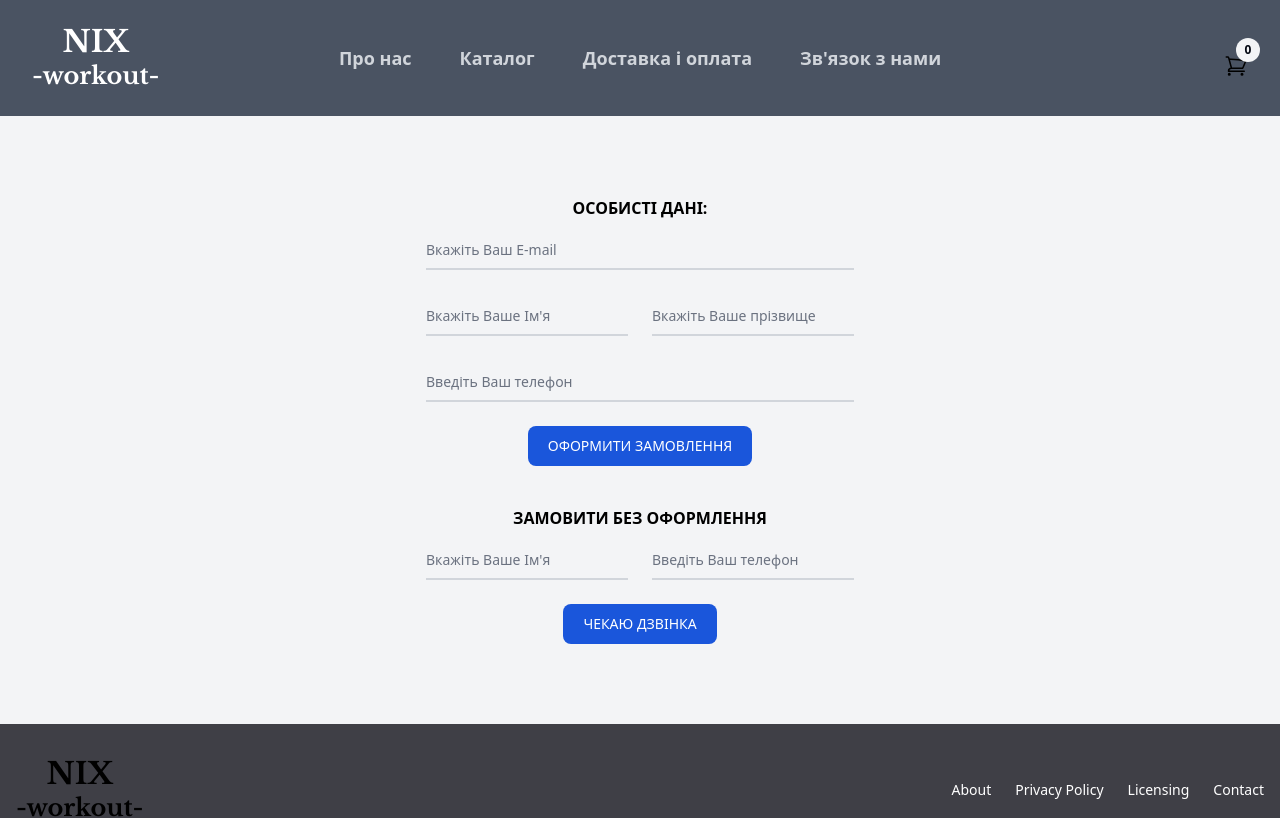
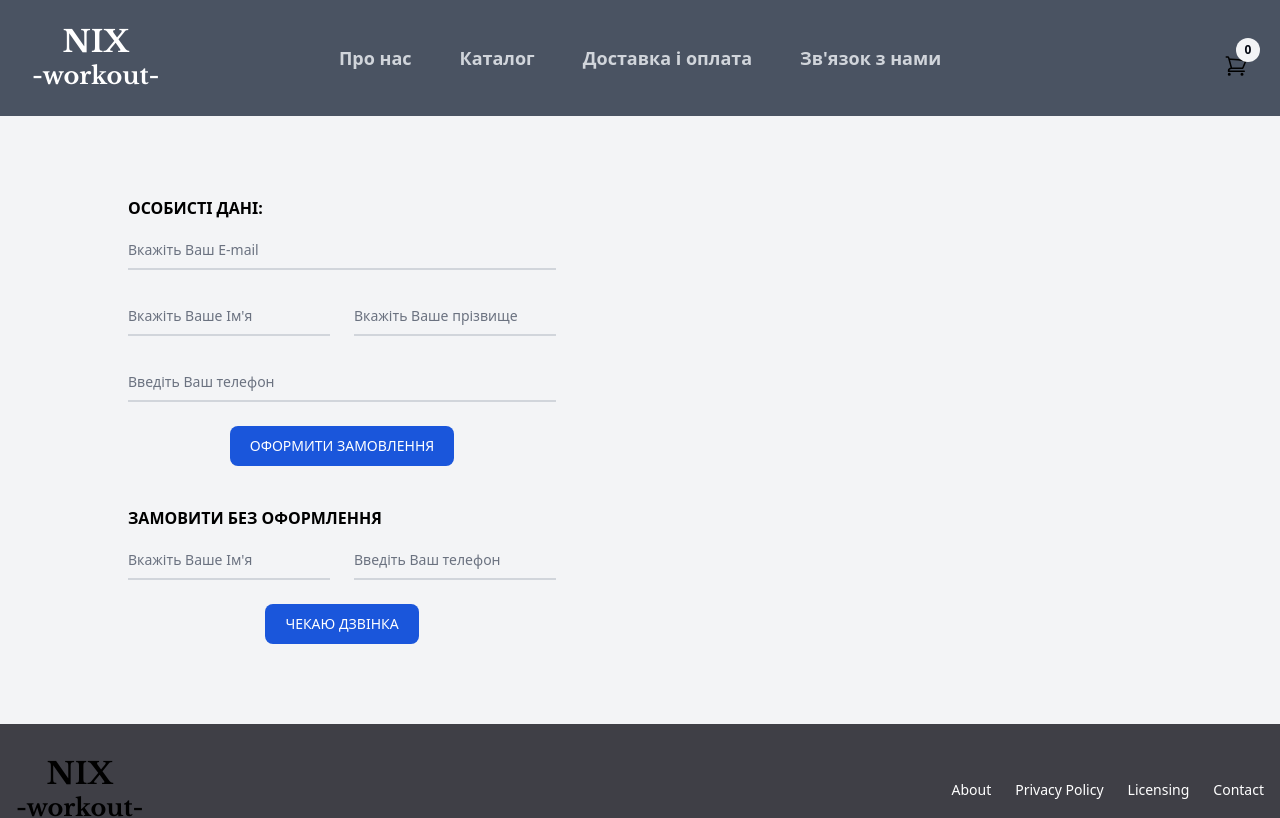
Before and after one commit to Yaroslavvvvvvvv/nix_workout, a Vue app: page /order_form in a window 1280 px wide. Shown: the top 818 px of the page. Built offline with nearby package versions, Linux system fonts and the light colour scheme; what tailwindcss-animated would draw is missing.

Commit message:
chenge left form styles

```diff
--- a/src/components/OrderForm.vue
+++ b/src/components/OrderForm.vue
@@ -1,10 +1,8 @@
 <template>
   <div class="bg-gray-100 pt-20 pb-20 animate-fade-down animate-duration-1000">
-    <div class="text-center">
-      <h3 class="font-bold mb-2">ОСОБИСТІ ДАНІ:</h3>
-    </div>
-    <div class="mx-auto max-w-5xl justify-center px-6 md:flex md:space-x-6 xl:px-0">
+    <div class="mx-auto max-w-5xl px-6 md:flex md:space-x-6 xl:px-0">
       <form>
+        <h3 class="font-bold mb-2">ОСОБИСТІ ДАНІ:</h3>
         <div class="relative z-0 w-full mb-6 group">
           <input type="email" name="floating_email" id="floating_email"
                  class="block py-2.5 px-0 w-full text-sm text-gray-900 bg-transparent border-0 border-b-2 border-gray-300
@@ -61,20 +59,18 @@
                    peer-focus:-translate-y-6">Введіть Ваш телефон</label>
         </div>
         <div class="text-center">
-        <button type="submit"
-                class="text-white bg-blue-700 hover:bg-blue-800 focus:ring-4 focus:outline-none focus:ring-blue-300
+          <button type="submit"
+                  class="text-white bg-blue-700 hover:bg-blue-800 focus:ring-4 focus:outline-none focus:ring-blue-300
                 font-medium rounded-lg text-sm w-full sm:w-auto px-5 py-2.5 text-center dark:bg-blue-600
                 dark:hover:bg-blue-700 dark:focus:ring-blue-800">
-          ОФОРМИТИ ЗАМОВЛЕННЯ
-        </button>
+            ОФОРМИТИ ЗАМОВЛЕННЯ
+          </button>
         </div>
       </form>
     </div>
-    <div class="text-center">
-      <h3 class="font-bold mt-10 mb-2">ЗАМОВИТИ БЕЗ ОФОРМЛЕННЯ</h3>
-    </div>
-    <div class="mx-auto max-w-5xl justify-center px-6 md:flex md:space-x-6 xl:px-0">
+    <div class="mx-auto max-w-5xl px-6 md:flex md:space-x-6 xl:px-0">
       <form>
+        <h3 class="font-bold mt-10 mb-2">ЗАМОВИТИ БЕЗ ОФОРМЛЕННЯ</h3>
         <div class="grid md:grid-cols-2 md:gap-6">
           <div class="relative z-0 w-full mb-6 group">
             <input type="text" name="floating_first_name" id="floating_first_name"
```
